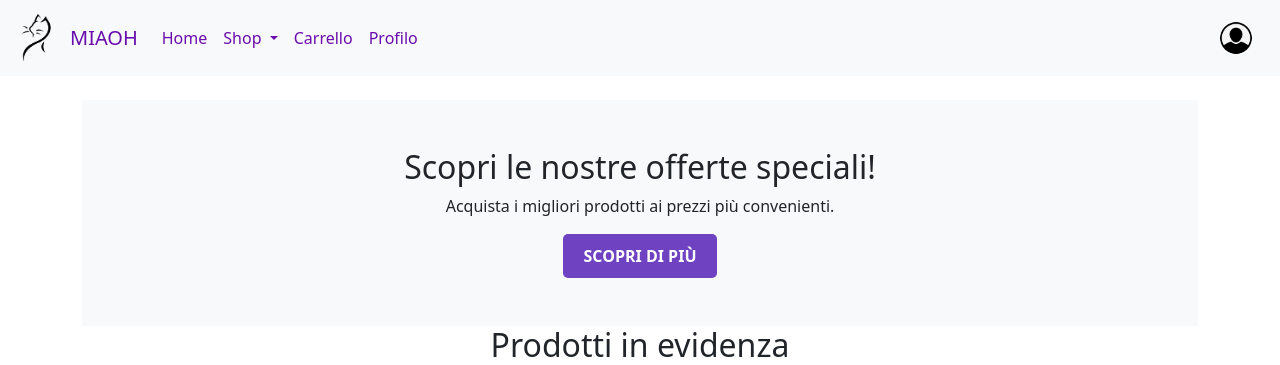
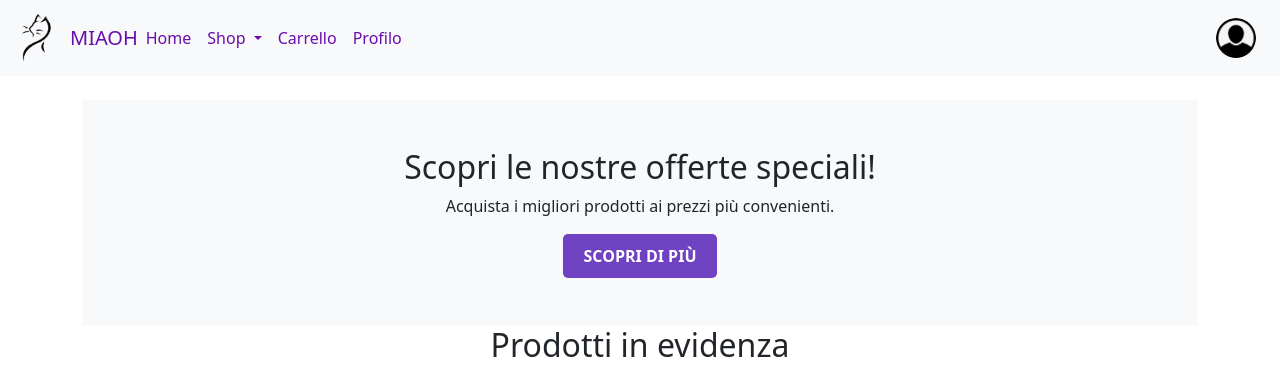
Before and after one commit to Morsu7/Miaoh, a PHP site: page / in a window 1280 px wide. Shown: the top 365 px of the page. Run offline with PHP 8.4, Linux system fonts and the light colour scheme; data comes from the database, SQL or seed files in the repository.

Commit message:
user icon posizionata correttamente nella navbar in entrambe le view

```diff
--- a/public/style/template.css
+++ b/public/style/template.css
@@ -25,7 +25,7 @@ a.navbar-brand:visited {
 
 /* Stile per l'immagine dell'utente */
 .user-img {
-    max-height: 2rem;  /* Imposta l'altezza dell'immagine dell'utente */
+    max-height: 2.5rem;  /* Imposta l'altezza dell'immagine dell'utente */
     width: auto;
     border-radius: 50%;  /* Rende l'immagine circolare */
 }
--- a/src/views/template/header.php
+++ b/src/views/template/header.php
@@ -13,7 +13,7 @@ if(isset($_SESSION['email'])){
         <button class="navbar-toggler" type="button" data-bs-toggle="collapse" data-bs-target="#navbarSupportedContent" aria-controls="navbarSupportedContent" aria-expanded="false" aria-label="Toggle navigation">
             <span class="navbar-toggler-icon"></span>
         </button>
-        <a class="navbar-brand d-flex align-items-center" href="?#">
+        <a class="navbar-brand d-flex align-items-center mx-auto" href="?#">
             <img src="<?php echo IMAGE_PATH; ?>logo/logo.png" width="50" height="50" class="me-2"/>
             <span>MIAOH</span>
         </a>
@@ -40,12 +40,12 @@ if(isset($_SESSION['email'])){
                 <a class="nav-link" href="?action=profile">Profilo</a>
             </li>
         </ul>
-        </div>
+    </div>
 
-        <a class="navbar-brand" href="?action=profile">
-            <img src="<?php echo $picture ?>" alt="User" class="user-img"/>
-        </a>
-    </div>
+    <!-- User image aligned to the top-right, vertically centered -->
+    <a class="navbar-brand d-flex align-items-center position-absolute top-50 end-0 translate-middle-y p-2" href="?action=profile">
+        <img src="<?php echo $picture ?>" alt="User" class="user-img" width="60" height="60"/>
+    </a>
 </nav>
 
 <script src="public/script/header.js"></script>
```
